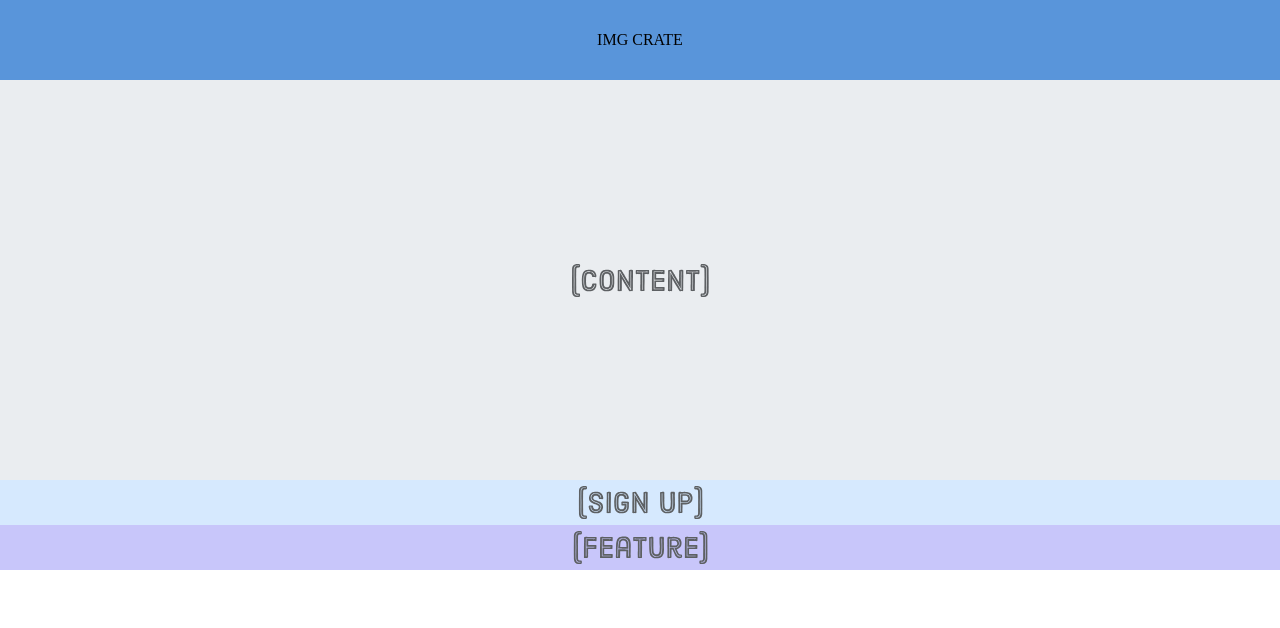
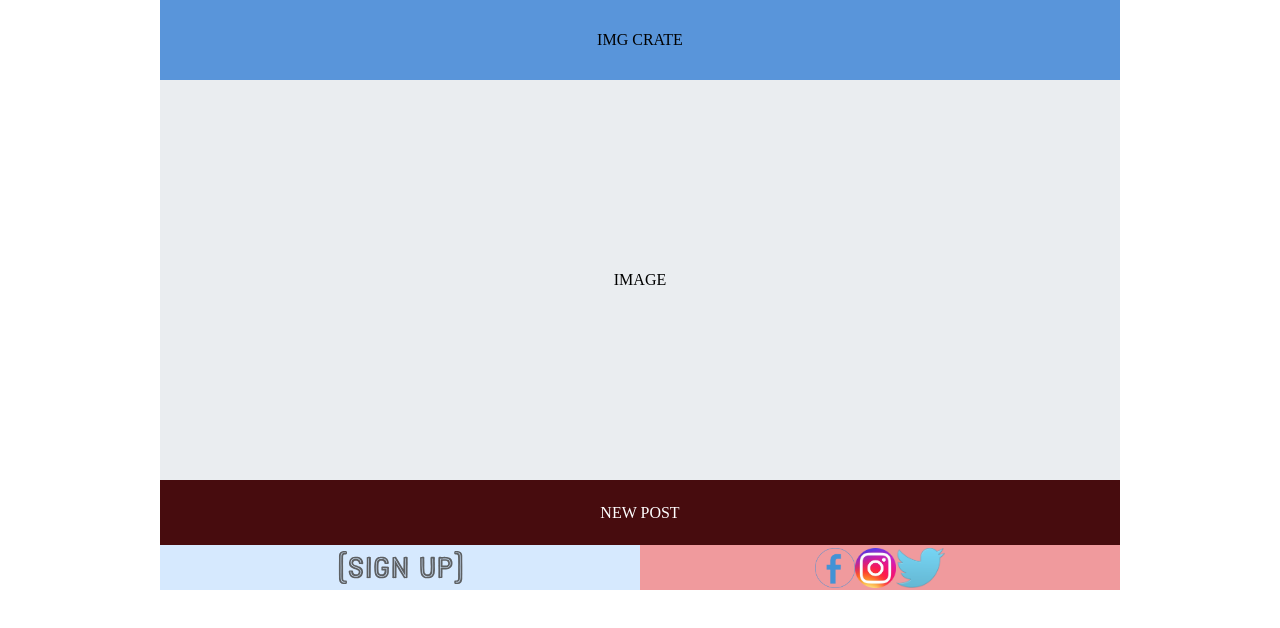
Before and after one commit to VainerV/imgcrate2, a website: page public/view.html in a window 1280 px wide. Drawn offline with nearby package versions, Linux system fonts and the light colour scheme.

Commit message:
changes added to html, css, controller.js, pictures.js

```diff
--- a/public/styles/responsive.css
+++ b/public/styles/responsive.css
@@ -7,6 +7,11 @@
   .page {
     display: flex;
     flex-wrap: wrap;
+  }
+
+  .smimagesize{
+    height: 40px;
+    width: auto;
   }
 
   .section {
@@ -61,6 +66,12 @@
       height: 45px;
       width: 50%;
     }
+    .feature-2 {
+      background-color: rgb(71, 12, 14);
+      height: 65px;
+      width: 100%;
+      color: white;
+    }
 
     .feature-3 {
       background-color: #F09A9D;
@@ -78,6 +89,12 @@
       height: 45px;
       width: 50%;
     }
+    .feature-2 {
+      background-color: rgb(71, 12, 14);
+      height: 65px;
+      width: 100%;
+      color: white;
+    }
 
     .feature-3 {
       background-color: #F09A9D;
@@ -89,5 +106,27 @@
 
   /* Desktop Styles */
   @media only screen and (min-width: 961px) {
+    .page {
+      width: 960px;
+      margin: 0 auto;
+    }
+    .feature-2 {
+      background-color: rgb(71, 12, 14);
+      height: 65px;
+      width: 100%;
+      color: white;
+    }
+
+    .sign-up {
+      background-color: #D6E9FE;
+      height: 45px;
+      width: 50%;
+    }
+
+    .feature-3 {
+      background-color: #F09A9D;
+      width: 50%;
+      height: 45px;
+    }
 
   }
--- a/public/view.html
+++ b/public/view.html
@@ -32,14 +32,19 @@
         <div class='section menu'>IMG CRATE</div>
 
         <div class='section content'>
-          <img src='images/content.svg'/>
+          IMAGE
         </div>
+        <div class='section feature-2'>
+            NEW POST
+          </div>
         <div class='section sign-up'>
           <img src='images/sign-up.svg'/>
         </div>
 
-        <div class='section feature-3'>
-          <img src='images/feature.svg'/>
+        <div class='section feature-3 smimagesize'>
+          <img class="smimagesize" src='images/fb.png'/>
+          <img class="smimagesize" src='images/insta.png'/>
+          <img class="smimagesize" src='images/twitter.png'>
         </div>
       </div>
 
--- a/routers/users.js
+++ b/routers/users.js
@@ -180,7 +180,9 @@ router.post('/login', (req, res) => {
                     return res.status(200).json({
                         message: "Auth Succesful",
                         token: token
+
                     })
+
                 }
                 res.status(401).json({
                     message: 'Auth failed'
```
Also changed, not shown: public/src/controller.js (+10 -5 lines), routers/pictures.js (+9 -4 lines), public/images/fb.png (added), public/images/feature.svg (deleted), public/images/insta.png (added), public/images/twitter.png (added), 2 other files.
